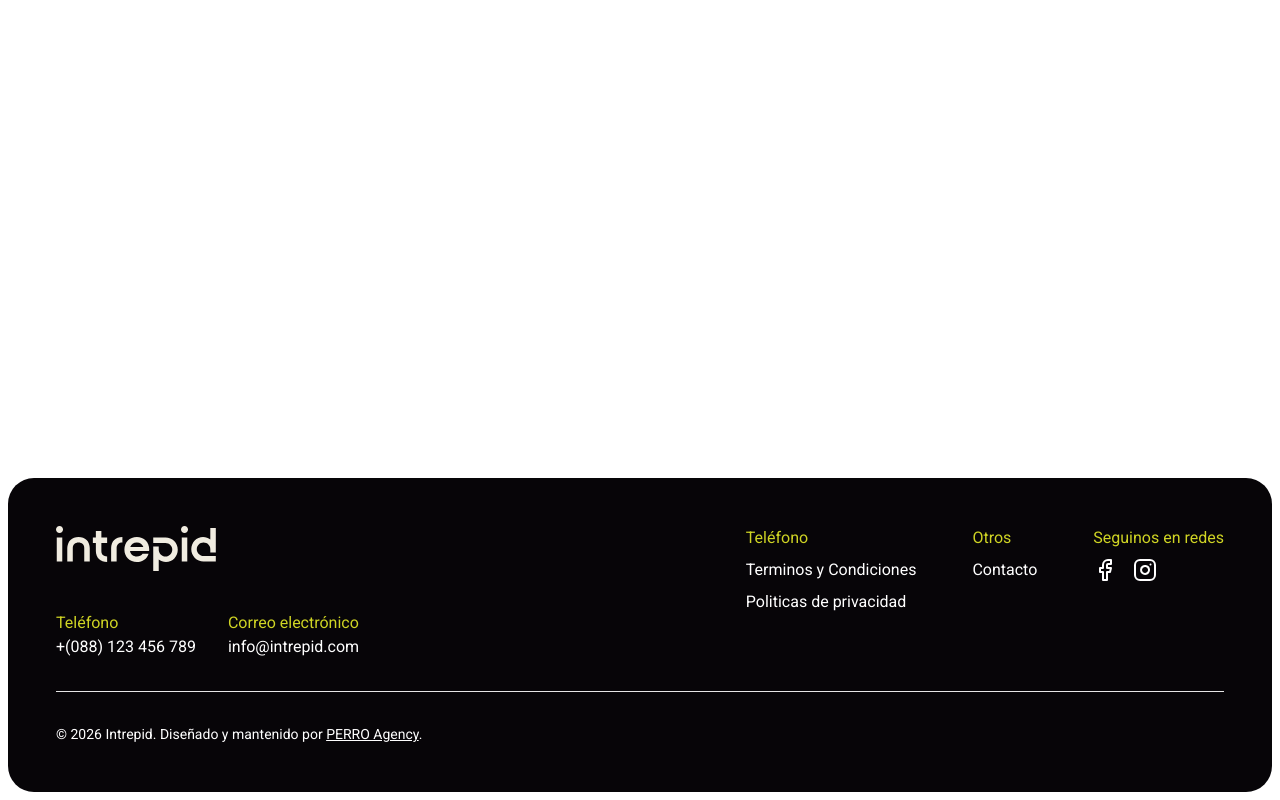
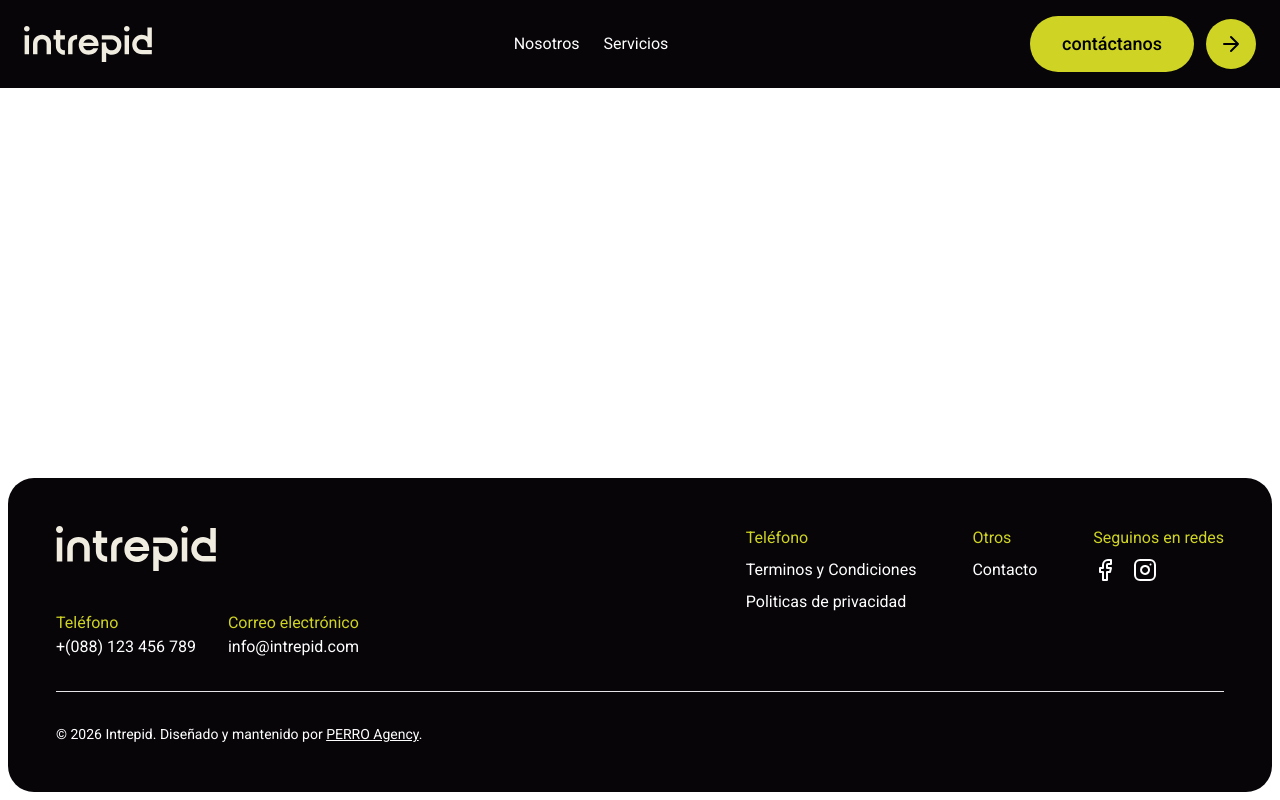
Before and after one commit to perro-clientes/intrepid, a Next.js app: page / in a window 1280 px wide. Built offline with nearby package versions, Linux system fonts and the light colour scheme.

Commit message:
navbar and new cta-button

```diff
--- a/src/app/page.tsx
+++ b/src/app/page.tsx
@@ -1,8 +1,10 @@
+import { Navbar } from "@/components/navbar";
 import { SiteFooter } from "@/components/site-footer";
 
 export default function Home() {
   return (
     <div className="flex min-h-screen flex-col">
+      <Navbar />
       <main className="flex-1" />
       <SiteFooter />
     </div>
--- /dev/null
+++ b/src/components/navbar.tsx
@@ -0,0 +1,41 @@
+import Link from "next/link";
+import { ActionButton } from "./ui/action-button";
+
+const navLinks = [
+  { href: "/about", label: "Nosotros" },
+  { href: "/services", label: "Servicios" },
+];
+
+export function Navbar() {
+  return (
+    <nav className="flex items-center justify-between px-6 py-4 bg-[#070508] text-white">
+      <Link href="/">
+        <img
+          className="w-32"
+          src="/logos/intrepid-logotipo-white.svg"
+          alt="Intrepid"
+        />
+      </Link>
+
+      <ul className="flex gap-6">
+        {navLinks.map((link) => (
+          <li key={link.href}>
+            <Link
+              href={link.href}
+              className="text-white hover:text-[#CFD424] transition-colors"
+            >
+              {link.label}
+            </Link>
+          </li>
+        ))}
+      </ul>
+
+      <ActionButton
+        label="contáctanos"
+        icon={
+          <svg xmlns="http://www.w3.org/2000/svg" viewBox="0 0 24 24" width="24" height="24" fill="none" stroke="#000000" strokeWidth={2} strokeLinecap="round" strokeLinejoin="round"><path fill="none" d="M5 12h14m-7-7l7 7l-7 7"/></svg>
+        }
+      />
+    </nav>
+  );
+}
--- /dev/null
+++ b/src/components/ui/action-button.tsx
@@ -0,0 +1,26 @@
+import { type ReactNode } from "react"
+import { cn } from "@/lib/utils"
+
+interface ActionButtonProps {
+  label: string
+  icon: ReactNode
+  className?: string
+}
+
+export function ActionButton({ label, icon, className }: ActionButtonProps) {
+  return (
+    <button
+      className={cn(
+        "inline-flex items-center gap-3",
+        className
+      )}
+    >
+      <span className="flex items-center justify-center gap-2.5 px-8 py-3.5 rounded-full bg-primary text-black font-poppins font-medium text-lg">
+        {label}
+      </span>
+      <span className="flex items-center justify-center w-[50px] h-[50px] rounded-full bg-primary text-black">
+        {icon}
+      </span>
+    </button>
+  )
+}
```
